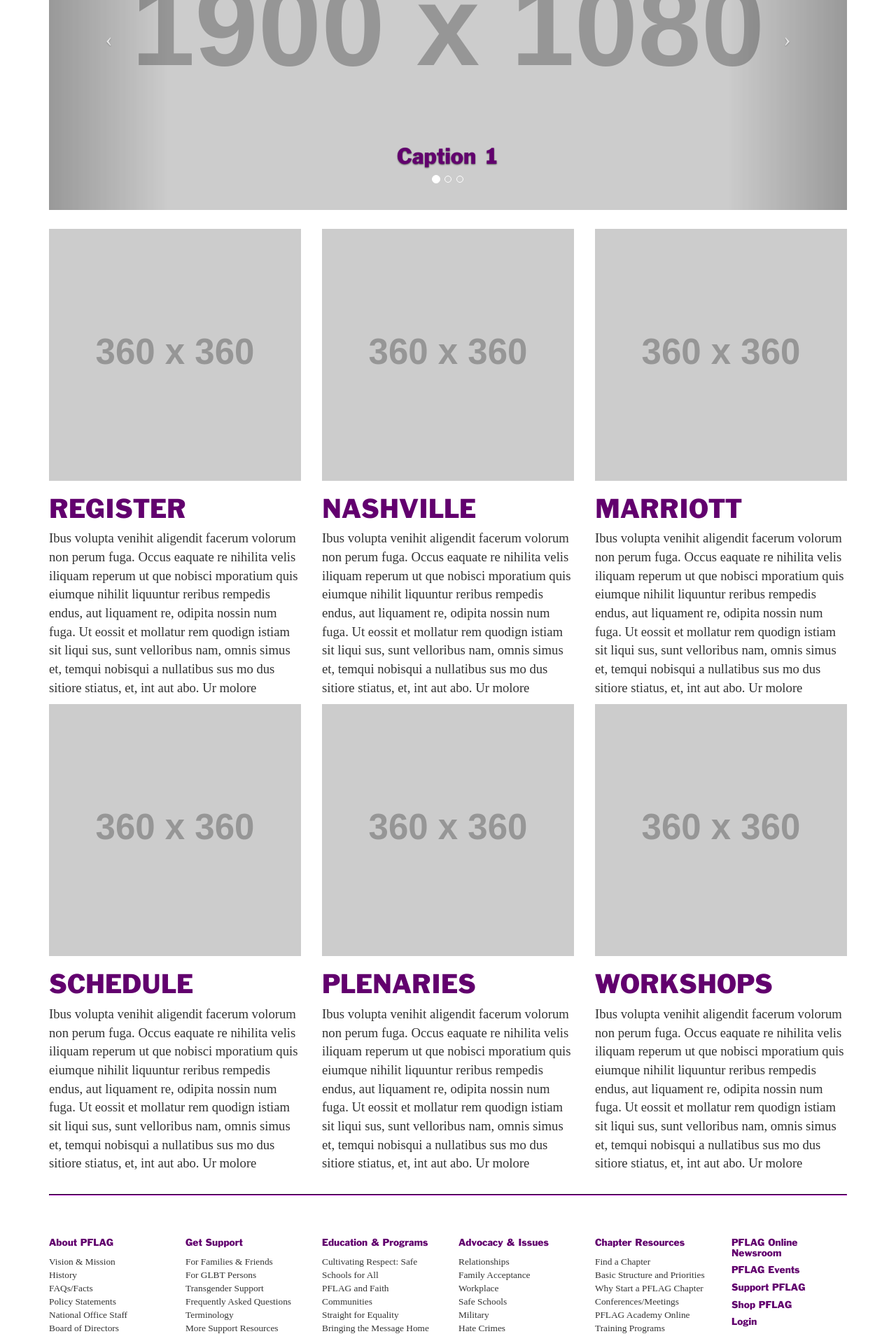
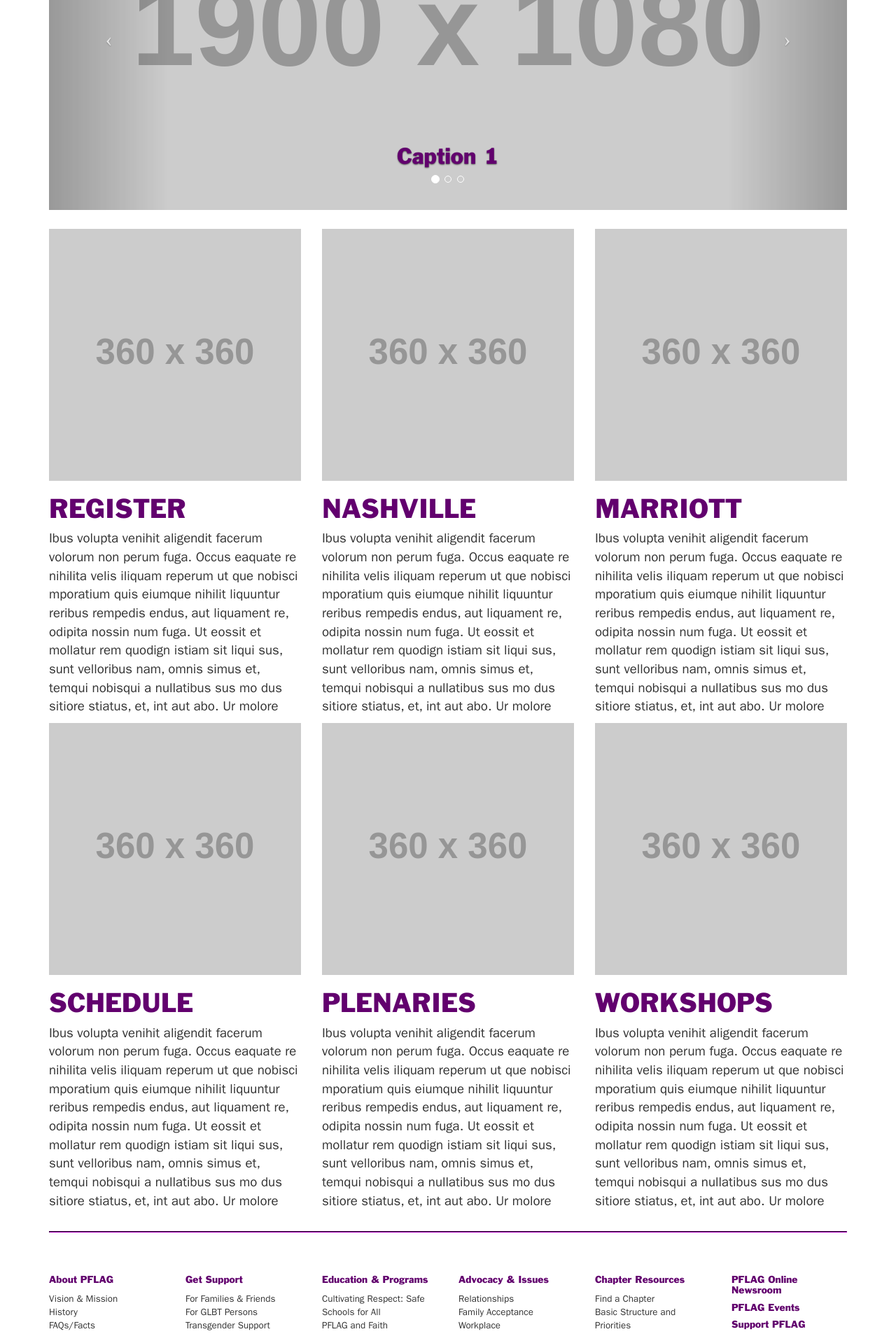
Before and after one commit to dacmanj/pflag_convention_2015, a PHP site: page / in a window 1280 px wide. Shown: the part 532-2438 px from the top of the page at 70% size. Run offline with PHP 8.4, Linux system fonts and the light colour scheme; grey boxes labelled with a size stand in for pictures from a placeholder-image service; some libraries are stand-ins or nearby versions.

Commit message:
bbnc templates

```diff
--- a/css/pflag.css
+++ b/css/pflag.css
@@ -107,7 +107,7 @@ h1, h2, h3, h4 {
 
 
 body {
-	font-family: 'Franklin Gothic Book';
+	font-family: 'ITCFranklinGothicW01-Bk_812647';
 	font-size: 14pt;
 }
 
@@ -123,26 +123,26 @@ font-family:'ITCFranklinGothicW01-Dm_812668';
 @import url("http://fast.fonts.net/t/1.css?apiType=css&projectid=8fa9a209-bf89-4a2d-a834-3bf20b2ddfb6");
 @font-face{
 font-family:"FranklinGothicW01-No.2R";
-src:url("../fonts/c983a03b-05e8-46c5-b59c-924410bd5eab.eot?#iefix");
-src:url("../fonts/c983a03b-05e8-46c5-b59c-924410bd5eab.eot?#iefix") format("eot"),url("../fonts/8522efc0-24be-4e50-a366-c8979d025fea.woff") format("woff"),url("../fonts/58e1bd90-7298-401a-a712-1d4ce11e060b.ttf") format("truetype"),url("../fonts/3689b002-6748-4287-8d3b-c2fa42263656.svg#3689b002-6748-4287-8d3b-c2fa42263656") format("svg");
+src:url("//pflag.org/super_secret_template/fonts/c983a03b-05e8-46c5-b59c-924410bd5eab.eot?#iefix");
+src:url("//pflag.org/super_secret_template/fonts/c983a03b-05e8-46c5-b59c-924410bd5eab.eot?#iefix") format("eot"),url("//pflag.org/super_secret_template/fonts/8522efc0-24be-4e50-a366-c8979d025fea.woff") format("woff"),url("//pflag.org/super_secret_template/fonts/58e1bd90-7298-401a-a712-1d4ce11e060b.ttf") format("truetype"),url("//pflag.org/super_secret_template/fonts/3689b002-6748-4287-8d3b-c2fa42263656.svg#3689b002-6748-4287-8d3b-c2fa42263656") format("svg");
 }
 @font-face{
 font-family:"FranklinGothicW01-Cond";
-src:url("../fonts/d534f828-e70e-44ad-9256-0063bfd76f53.eot?#iefix");
-src:url("../fonts/d534f828-e70e-44ad-9256-0063bfd76f53.eot?#iefix") format("eot"),url("../fonts/54b4b724-8acf-4931-ac8c-1df0c3fd7f2c.woff") format("woff"),url("../fonts/273eb8b2-62ff-40b0-aff6-46376431eae1.ttf") format("truetype"),url("../fonts/45a74047-2fa0-4ddf-be6b-0cdbd7645f60.svg#45a74047-2fa0-4ddf-be6b-0cdbd7645f60") format("svg");
+src:url("//pflag.org/super_secret_template/fonts/d534f828-e70e-44ad-9256-0063bfd76f53.eot?#iefix");
+src:url("//pflag.org/super_secret_template/fonts/d534f828-e70e-44ad-9256-0063bfd76f53.eot?#iefix") format("eot"),url("//pflag.org/super_secret_template/fonts/54b4b724-8acf-4931-ac8c-1df0c3fd7f2c.woff") format("woff"),url("//pflag.org/super_secret_template/fonts/273eb8b2-62ff-40b0-aff6-46376431eae1.ttf") format("truetype"),url("//pflag.org/super_secret_template/fonts/45a74047-2fa0-4ddf-be6b-0cdbd7645f60.svg#45a74047-2fa0-4ddf-be6b-0cdbd7645f60") format("svg");
 }
 @font-face{
 font-family:"ITCFranklinGothicW01-Bk_812647";
-src:url("../fonts/03dda592-ab39-4f26-9535-fdea194854cf.eot?#iefix");
-src:url("../fonts/03dda592-ab39-4f26-9535-fdea194854cf.eot?#iefix") format("eot"),url("../fonts/41c174b1-68c1-41b7-a19f-5ec80929b115.woff") format("woff"),url("../fonts/06d99598-12aa-461b-b57e-81a137da1b9f.ttf") format("truetype"),url("../fonts/427cca04-e0ee-4395-a5d3-b7d45feeff62.svg#427cca04-e0ee-4395-a5d3-b7d45feeff62") format("svg");
+src:url("//pflag.org/super_secret_template/fonts/03dda592-ab39-4f26-9535-fdea194854cf.eot?#iefix");
+src:url("//pflag.org/super_secret_template/fonts/03dda592-ab39-4f26-9535-fdea194854cf.eot?#iefix") format("eot"),url("//pflag.org/super_secret_template/fonts/41c174b1-68c1-41b7-a19f-5ec80929b115.woff") format("woff"),url("//pflag.org/super_secret_template/fonts/06d99598-12aa-461b-b57e-81a137da1b9f.ttf") format("truetype"),url("//pflag.org/super_secret_template/fonts/427cca04-e0ee-4395-a5d3-b7d45feeff62.svg#427cca04-e0ee-4395-a5d3-b7d45feeff62") format("svg");
 }
 @font-face{
 font-family:"ITCFranklinGothicW01-Dm_812668";
-src:url("../fonts/498d8f5c-6dfe-4a07-9fdf-321bcc11909c.eot?#iefix");
-src:url("../fonts/498d8f5c-6dfe-4a07-9fdf-321bcc11909c.eot?#iefix") format("eot"),url("../fonts/08fe22ab-0517-4203-bcc9-1ba2ca45f40c.woff") format("woff"),url("../fonts/6adc2e3a-d0c4-4c48-ba68-91b4107515d7.ttf") format("truetype"),url("../fonts/426ce955-d5bd-4a77-b077-402088f77e65.svg#426ce955-d5bd-4a77-b077-402088f77e65") format("svg");
+src:url("//pflag.org/super_secret_template/fonts/498d8f5c-6dfe-4a07-9fdf-321bcc11909c.eot?#iefix");
+src:url("//pflag.org/super_secret_template/fonts/498d8f5c-6dfe-4a07-9fdf-321bcc11909c.eot?#iefix") format("eot"),url("//pflag.org/super_secret_template/fonts/08fe22ab-0517-4203-bcc9-1ba2ca45f40c.woff") format("woff"),url("//pflag.org/super_secret_template/fonts/6adc2e3a-d0c4-4c48-ba68-91b4107515d7.ttf") format("truetype"),url("//pflag.org/super_secret_template/fonts/426ce955-d5bd-4a77-b077-402088f77e65.svg#426ce955-d5bd-4a77-b077-402088f77e65") format("svg");
 }
 @font-face{
 font-family:"ITCFranklinGothicW01-Dm_812677";
-src:url("../fonts/05bfbc51-0c0b-440a-8a25-45b86f0289d5.eot?#iefix");
-src:url("../fonts/05bfbc51-0c0b-440a-8a25-45b86f0289d5.eot?#iefix") format("eot"),url("../fonts/b547d31d-69fc-40d6-8013-e9b6f0b38df0.woff") format("woff"),url("../fonts/8e90e5d2-659a-4b9f-b68a-8ae72539e7b4.ttf") format("truetype"),url("../fonts/125eafff-7b5a-4c56-8a3a-d3fe11d8c3cc.svg#125eafff-7b5a-4c56-8a3a-d3fe11d8c3cc") format("svg");
+src:url("//pflag.org/super_secret_template/fonts/05bfbc51-0c0b-440a-8a25-45b86f0289d5.eot?#iefix");
+src:url("//pflag.org/super_secret_template/fonts/05bfbc51-0c0b-440a-8a25-45b86f0289d5.eot?#iefix") format("eot"),url("//pflag.org/super_secret_template/fonts/b547d31d-69fc-40d6-8013-e9b6f0b38df0.woff") format("woff"),url("//pflag.org/super_secret_template/fonts/8e90e5d2-659a-4b9f-b68a-8ae72539e7b4.ttf") format("truetype"),url("//pflag.org/super_secret_template/fonts/125eafff-7b5a-4c56-8a3a-d3fe11d8c3cc.svg#125eafff-7b5a-4c56-8a3a-d3fe11d8c3cc") format("svg");
 }
```
